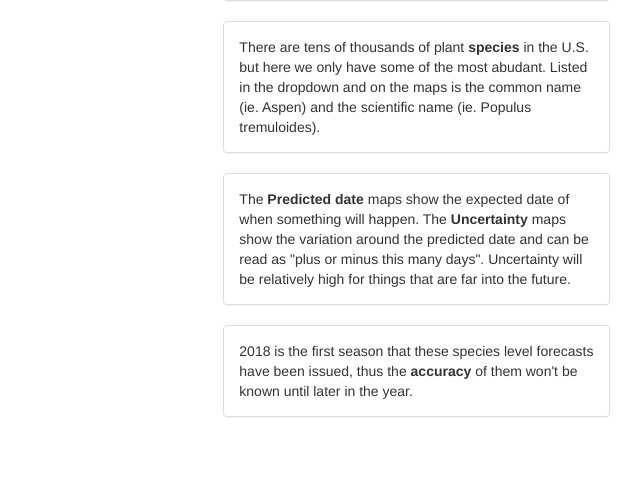
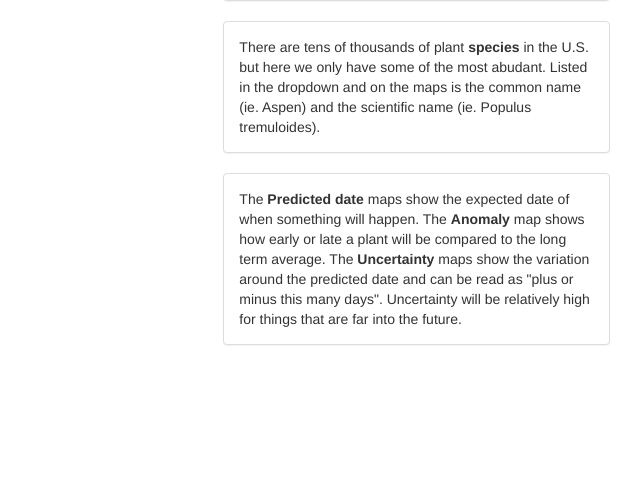
Before and after one commit to sdtaylor/phenology_forecasts_app, a Django app: template main/templates/main/index.html in a window 1280 px wide. Shown: the part 667-1144 px from the top of the page, without its empty margins (640-1280 px from the left). After the commit the page ends 1012 px from the top, so only its background shows below. Run offline with Django 3.2, Linux system fonts and the light colour scheme; the template is opened without the code that fills it, so the values that code supplies are empty; some libraries are stand-ins or nearby versions.

Commit message:
main page text updates for 2019

```diff
--- a/main/templates/main/index.html
+++ b/main/templates/main/index.html
@@ -116,13 +116,8 @@
                   </div>
                     <div class="panel panel-default">
                         <div class="panel-body">
-							The <b>Predicted date</b> maps show the expected date of when something will happen. The <b>Uncertainty</b> maps show the variation around the predicted date and can be read as "plus or minus this many days". Uncertainty will be relatively high for things that are far into the future.
+							The <b>Predicted date</b> maps show the expected date of when something will happen. The <b>Anomaly</b> map shows how early or late a plant will be compared to the long term average. The <b>Uncertainty</b> maps show the variation around the predicted date and can be read as "plus or minus this many days". Uncertainty will be relatively high for things that are far into the future.
 						</div>
-                  </div>
-                    <div class="panel panel-default">
-                        <div class="panel-body">
-                        2018 is the first season that these species level forecasts have been issued, thus the <b>accuracy</b> of them won't be known until later in the year.
-                        </div>
                   </div>
               </div>
             </div>
```
